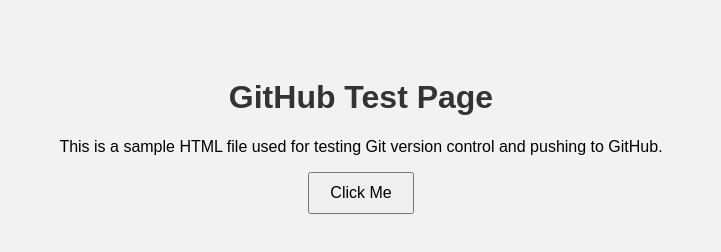
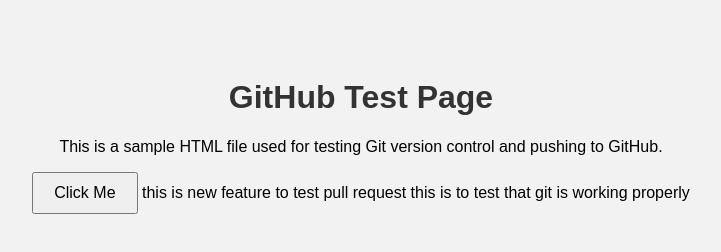
Before and after one commit to ganpati3997/local_data_repo_gan, a plain HTML site: page index.html in a window 1280 px wide. Shown: the whole page, without its empty margins (279-1000 px from the left). Drawn offline with Linux system fonts and the light colour scheme.

Commit message:
New changes added in index

```diff
--- a/index.html
+++ b/index.html
@@ -44,3 +44,11 @@
   </script>
 </body>
 </html>
+
+<html>
+    this is new feature to test pull request
+</html>
+
+<html>
+    this is to test that git is working properly
+</html>
```
